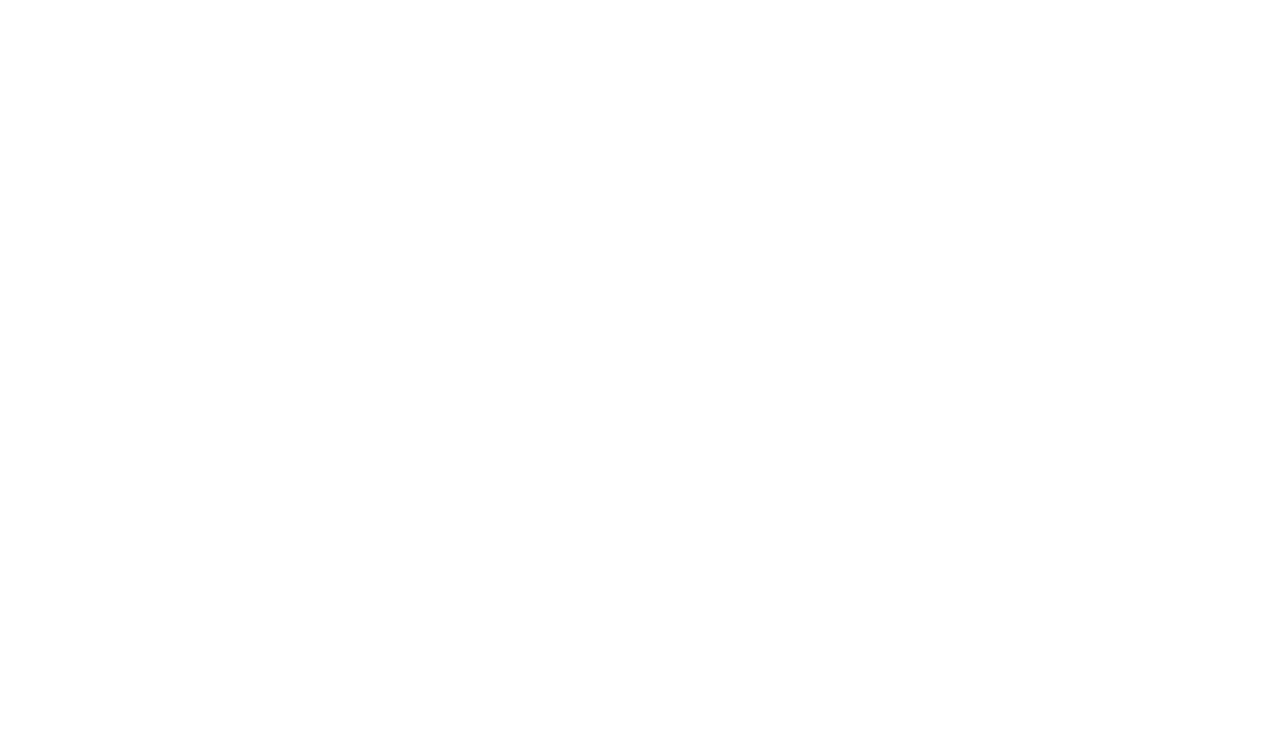
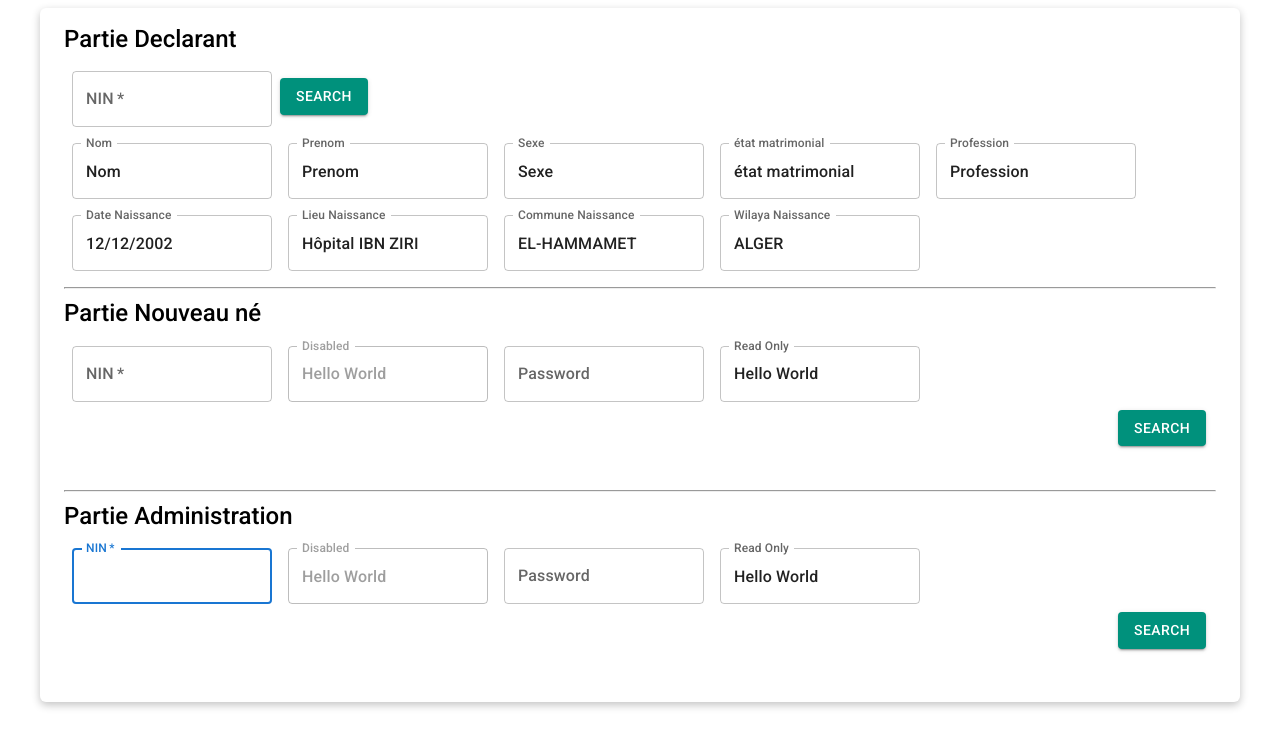
Before and after one commit to Rac11m/ProjetSI2, a React (Create React App) app in the folder client/: page /creationactenaissance in a window 1280 px wide. Before the commit this address had no page. Shown: the top 746 px of the page. Built offline with nearby package versions, Linux system fonts and the light colour scheme.

Commit message:
Login + form A.N
Starting creation of the login page + form for acteNaissance

```diff
--- a/client/public/index.html
+++ b/client/public/index.html
@@ -28,7 +28,8 @@
   </head>
   <body>
     <noscript>You need to enable JavaScript to run this app.</noscript>
-    <div id="root"></div>
+    <div id="root">
+    </div>
     <!--
       This HTML file is a template.
       If you open it directly in the browser, you will see an empty page.
--- a/client/src/App.js
+++ b/client/src/App.js
@@ -3,6 +3,7 @@
 import Login from "./pages/login/Login";
 import Main from "./pages/main/Main";
 import Settings from "./pages/settings/Settings";
+import FormulaireCreation from "./pages/acteNaissance/FormulaireCreation";
 function App() {
   return (
     <>
@@ -10,6 +11,10 @@
         <div className="container">
           <Routes>
             <Route path="/" element={<Login />} />
+            <Route
+              path="/creationactenaissance"
+              element={<FormulaireCreation />}
+            />
             <Route path="/Main" element={<Main />} />
             <Route path="/Settings" element={<Settings />} />
           </Routes>
--- /dev/null
+++ b/client/src/pages/acteNaissance/FormulaireCreation.jsx
@@ -0,0 +1,209 @@
+import '@fontsource/roboto/500.css'
+import { TextField, Box, Typography, Button, Grid } from '@mui/material';
+import { Container } from '@mui/system';
+import { DatePicker } from '@mui/x-date-pickers/DatePicker'
+import React from 'react'
+import './forms.css'
+
+function FormulaireCreation() {
+  return (
+    <Container component="form" className='cadre' sx={{padding: "10px"}}>
+
+    <Box
+    component="form"
+    sx={{
+      '& .MuiTextField-root': { m: 1, width: '25ch' },
+    }}
+    noValidate
+    autoComplete="off"
+  >
+    <div className='partie-declarant'>
+    <Typography variant="h5" gutterBottom style={{marginTop:'5px'}}>
+          Partie Declarant
+    </Typography>
+      <TextField
+            margin="normal"
+            required
+            fullWidth
+            id="matricule"
+            label="NIN"
+            name="matricule"
+            autoComplete="matricule"
+            autoFocus
+      />
+           {/* <Box marginBottom={10}> */}
+      <Button
+            type="button"
+            variant="contained"
+            style={{backgroundColor: '#00917C', top: '15px'}}
+            >
+            Search
+          </Button>
+            {/* </Box> */}
+      <Grid container>
+      <TextField
+        readOnly
+        id="outlined-disabled"
+        label="Nom"
+        defaultValue="Nom"
+      />
+      <TextField
+        readOnly
+        id="outlined-disabled"
+        label="Prenom"
+        defaultValue="Prenom"
+      />
+      <TextField
+        readOnly
+        id="outlined-disabled"
+        label="Sexe"
+        defaultValue="Sexe"
+      />
+      <TextField
+        readOnly
+        id="outlined-disabled"
+        label="état matrimonial "
+        defaultValue="état matrimonial"
+      />
+      {/* <DatePicker
+          label="read-only"
+          readOnly
+          value={value}
+          onChange={(newValue) => {
+            setValue(newValue);
+          }}
+          renderInput={(params) => <TextField {...params} />}
+        /> */}
+        <TextField
+        readOnly
+        id="outlined-disabled"
+        label="Profession"
+        defaultValue="Profession"
+      />
+      <TextField
+        readOnly
+        id="outlined-disabled"
+        label="Date Naissance"
+        defaultValue="12/12/2002"
+      />
+      <TextField
+        readOnly
+        id="outlined-disabled"
+        label="Lieu Naissance"
+        defaultValue="Hôpital IBN ZIRI"
+      />
+      <TextField
+        readOnly
+        id="outlined-disabled"
+        label="Commune Naissance"
+        defaultValue="EL-HAMMAMET"
+      />
+      <TextField
+      readOnly
+      id="outlined-disabled"
+      label="Wilaya Naissance"
+      defaultValue="ALGER"
+    />
+      </Grid>
+
+      <hr />
+            </div>
+
+            <div className='partie-nouveau-ne'>
+    <Typography variant="h5" gutterBottom style={{marginTop:'5px'}}>
+          Partie Nouveau né
+    </Typography>
+      <TextField
+            margin="normal"
+            required
+            fullWidth
+            id="matricule"
+            label="NIN"
+            name="matricule"
+            autoComplete="matricule"
+            autoFocus
+      />
+      <TextField
+        disabled
+        id="outlined-disabled"
+        label="Disabled"
+        defaultValue="Hello World"
+      />
+      <TextField
+        id="outlined-password-input"
+        label="Password"
+        type="password"
+        autoComplete="current-password"
+      />
+      <TextField
+        id="outlined-read-only-input"
+        label="Read Only"
+        defaultValue="Hello World"
+        InputProps={{
+          readOnly: true,
+        }}
+      />
+      <Box marginBottom={10}>
+      <Button
+            type="button"
+            variant="contained"
+            style={{backgroundColor: '#00917C', float: 'right',right: '10px'}}
+            >
+            Search
+          </Button>
+            </Box>
+      <hr />
+            </div>
+            <div className='partie-Administration'>
+    <Typography variant="h5" gutterBottom style={{marginTop:'5px'}}>
+          Partie Administration
+    </Typography>
+      <TextField
+            margin="normal"
+            required
+            fullWidth
+            id="matricule"
+            label="NIN"
+            name="matricule"
+            autoComplete="matricule"
+            autoFocus
+      />
+      <TextField
+        disabled
+        id="outlined-disabled"
+        label="Disabled"
+        defaultValue="Hello World"
+      />
+      <TextField
+        id="outlined-password-input"
+        label="Password"
+        type="password"
+        autoComplete="current-password"
+      />
+      <TextField
+        id="outlined-read-only-input"
+        label="Read Only"
+        defaultValue="Hello World"
+        InputProps={{
+          readOnly: true,
+        }}
+      />
+      <Box marginBottom={10}>
+      <Button
+            type="button"
+            variant="contained"
+            style={{backgroundColor: '#00917C', float: 'right',right: '10px'}}
+            >
+            Search
+          </Button>
+            </Box>
+            </div>
+
+
+    </Box>
+    </Container>
+
+    )
+}
+
+export default FormulaireCreation
--- /dev/null
+++ b/client/src/pages/acteNaissance/forms.css
@@ -0,0 +1,4 @@
+.cadre{
+    border-radius: 6px;
+    box-shadow: rgba(0, 0, 0, 0.24) 0px 3px 8px;
+}
--- a/client/src/pages/login/Login.jsx
+++ b/client/src/pages/login/Login.jsx
@@ -1,27 +1,95 @@
 import React from 'react';
-import "mdb-react-ui-kit/dist/css/mdb.min.css";
-import {
-  MDBContainer,
-  MDBInput,
-  MDBCheckbox,
-  MDBBtn,
+import {Button, Grid, Avatar, CssBaseline, TextField, FormControlLabel, Checkbox, Link, Box, Typography, Container} from '@mui/material';
+import {createTheme, ThemeProvider} from '@mui/material/styles';
+import AccountCircleIcon  from '@mui/icons-material/AccountCircle';
+import './login.css';
+
+const theme = createTheme();
+
+function Copyright(props) {
+  return (
+    <Typography variant="body2" color="text.secondary" align="center" {...props}>
+      {'Copyright © '}
+      <Link color="inherit" href="https://www.interieur.gov.dz/index.php/fr/">
+      MICLAT
+      </Link>{' '}
+      {new Date().getFullYear()}
+      {'.'}
+    </Typography>
+  );
 }
-from 'mdb-react-ui-kit';
+
+
 function Login() {
   return (
-    <MDBContainer className="p-3 my-5 d-flex flex-column w-50">
-
-      <MDBInput wrapperClass='mb-4' label='Email address' id='form1' type='email'/>
-      <MDBInput wrapperClass='mb-4' label='Password' id='form2' type='password'/>
-
-      <div className="d-flex justify-content-between mx-3 mb-4">
-        <MDBCheckbox name='flexCheck' value='' id='flexCheckDefault' label='Remember me' />
-        <a href="!#">Forgot password?</a>
-      </div>
-
-      <MDBBtn className="mb-4">Sign in</MDBBtn>
-
-    </MDBContainer>
+    <ThemeProvider theme={theme}>
+    <Container component="main" maxWidth="xs" >
+      <CssBaseline />
+      <Box
+       sx={{
+         marginTop: 8,
+         display: 'flex',
+        flexDirection: 'column',
+        alignItems: 'center',
+      }}
+      >
+        <Avatar  sx={{ m: 1, bgcolor: 'AppWorkspace'}}>
+          <AccountCircleIcon fontSize='large' style={{color: '#00917C'}} />
+        </Avatar>
+        <Typography component="h1" variant="h5">
+          Sign in
+        </Typography>
+        <Box component="form" noValidate sx={{ mt: 1,}}>
+          <TextField
+            margin="normal"
+            required
+            fullWidth
+            id="matricule"
+            label="Matricule"
+            name="matricule"
+            autoComplete="matricule"
+            autoFocus
+          />
+          <TextField
+            margin="normal"
+            required
+            fullWidth
+            name="password"
+            label="Password"
+            type="password"
+            id="password"
+            autoComplete="current-password"
+          />
+          <FormControlLabel
+            control={<Checkbox value="remember" color="success" />}
+            label="Remember me"
+          />
+          <Button
+            type="submit"
+            fullWidth
+            variant="contained"
+            sx={{ mt: 3, mb: 2 }}
+            style={{backgroundColor: '#00917C'}}
+          >
+            Sign In
+          </Button>
+          <Grid container>
+            <Grid item xs>
+              <Link href="#" variant="body2" underline='none'>
+                Forgot password?
+              </Link>
+            </Grid>
+            <Grid item>
+              <Link href="#" variant="body2" underline='none'>
+                {"Don't have an account? Sign Up"}
+              </Link>
+            </Grid>
+          </Grid>
+        </Box>
+      </Box>
+      <Copyright sx={{ mt: 8, mb: 4 }} />
+    </Container>
+ </ThemeProvider>
   );
 }
 
--- a/client/src/pages/main/Main.jsx
+++ b/client/src/pages/main/Main.jsx
@@ -1,24 +1,45 @@
 import React from 'react'
-import './main.css';
+import {Button, Container, ButtonGroup, Box} from '@mui/material'
+
+
 function Main() {
+
+  const buttons = [
+      <Button variant='contained'>Consulter Les Actes</Button>,
+      <Button variant='contained'>Creation nouveau acte</Button>,
+      <Button variant='contained'>Mise a jour nouveau acte</Button>
+  ]
+
   return (
-    <div className='container'>
-      <div className='grid-item'>
-      <button>Consulter Les Actes de Naissances</button>
-      <button>Creation nouveau acte</button>
-      <button>Mise a jour nouveau acte</button>
-      </div>
-      <div className='grid-item'>
-      <button>Consulter Les Actes de Naissances</button>
-      <button>Creation nouveau acte</button>
-      <button>Mise a jour nouveau acte</button>
-      </div>
-      <div className='grid-item'>
-      <button>Consulter Les Actes de Naissances</button>
-      <button>Creation nouveau acte</button>
-      <button>Mise a jour nouveau acte</button>
-      </div>
-    </div>
+    <Container component='main'>
+     <Box sx={{display: 'flex',
+     '& > *': {
+          m: 1,
+        },
+      }}>
+       <ButtonGroup
+        orientation="vertical"
+        aria-label="vertical outlined button group"
+      >
+        {buttons}
+      </ButtonGroup>
+
+      <ButtonGroup
+        orientation="vertical"
+        aria-label="vertical outlined button group"
+      >
+        {buttons}
+      </ButtonGroup>
+
+      <ButtonGroup
+        orientation="vertical"
+        aria-label="vertical outlined button group"
+        >
+        {buttons}
+      </ButtonGroup>
+
+        </Box>
+    </Container>
   )
 }
 
--- a/client/src/pages/main/main.css
+++ /dev/null
@@ -1,8 +0,0 @@
-.container{
-    display: grid;
-    column-gap: 50px;
-    grid-template-columns: auto auto auto;
-}
-.grid-item{
-
-}
```
Also changed, not shown: client/package.json (+7 -0 lines), client/src/pages/login/login.css (added), 2 other files (tests, documents, lock files or other folders).
